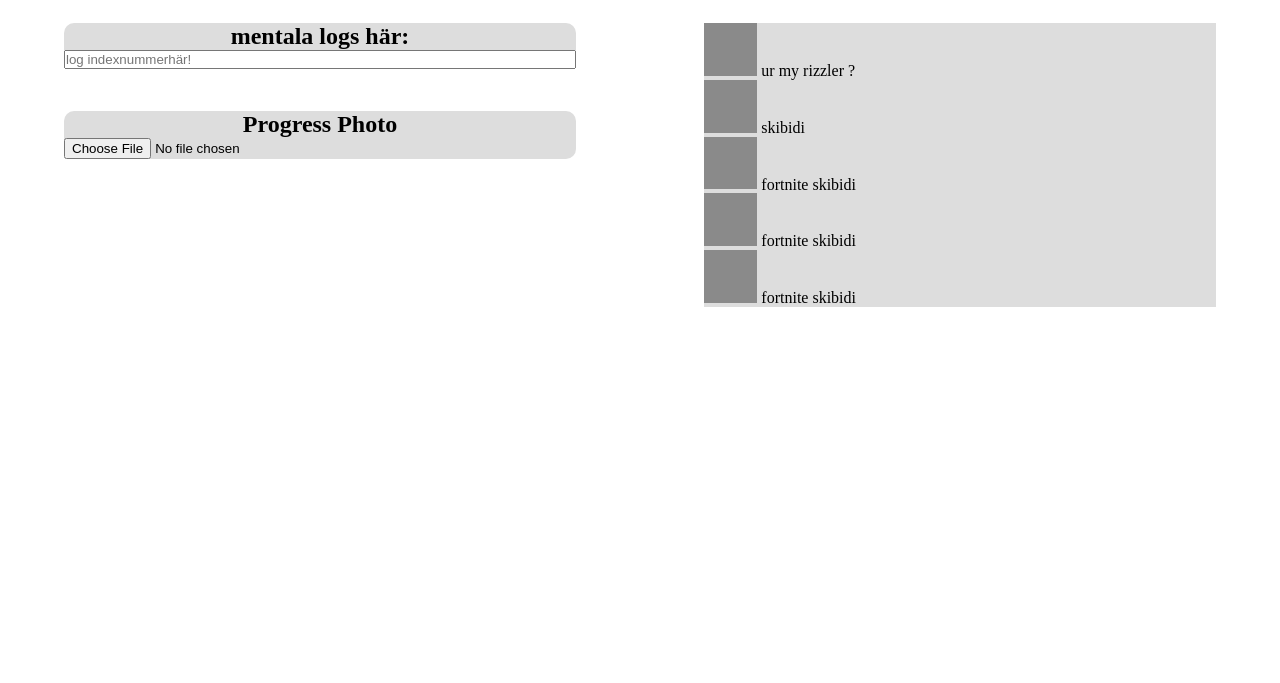
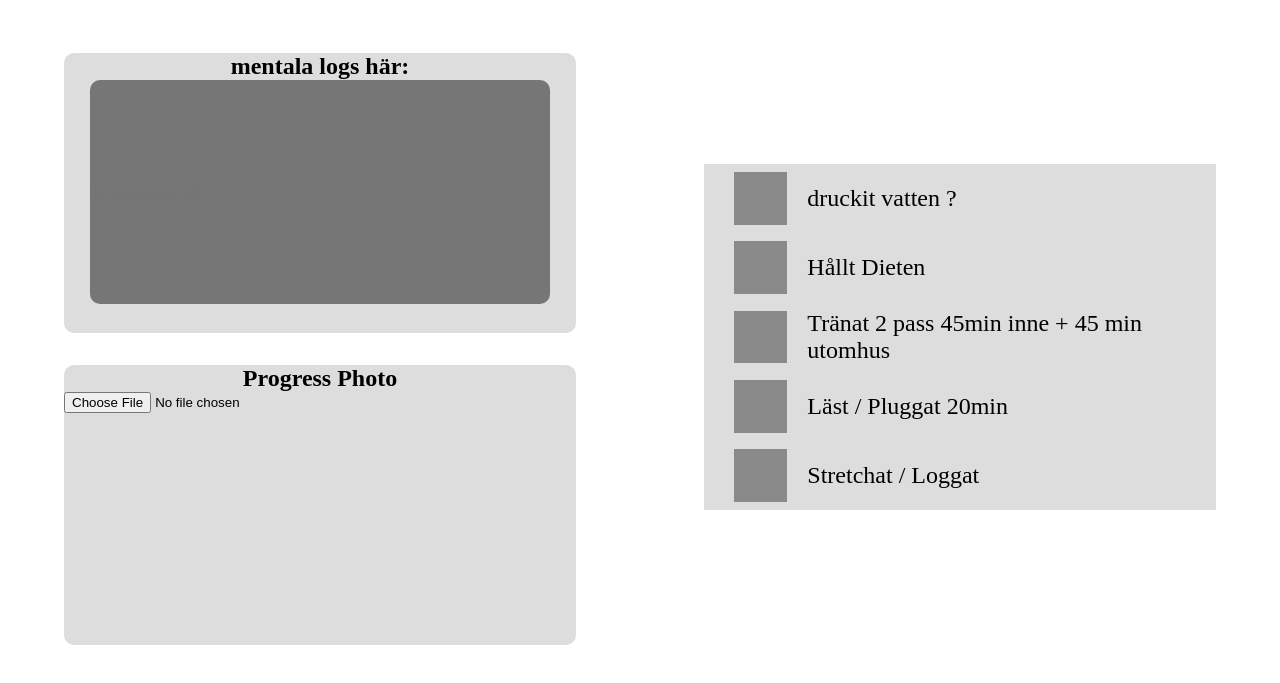
Before and after one commit to m4rreParre/75-hard-calendar, a plain HTML site: page opened-Element.html in a window 1280 px wide. Shown: the part 81-764 px from the top of the page. Drawn offline with Linux system fonts and the light colour scheme; a web font is replaced by a local one.

Commit message:
Refactor HTML structure and improve CSS styles for mental logs and progress photo sections

```diff
--- a/opened-Element.html
+++ b/opened-Element.html
@@ -1,14 +1,18 @@
 <!DOCTYPE html>
 <html lang="en">
+
 <head>
     <meta charset="UTF-8">
     <meta name="viewport" content="width=device-width, initial-scale=1.0">
     <link rel="preconnect" href="https://fonts.googleapis.com">
     <link rel="preconnect" href="https://fonts.gstatic.com" crossorigin>
-    <link href="https://fonts.googleapis.com/css2?family=Chivo+Mono:ital,wght@0,100..900;1,100..900&family=DM+Sans:ital,opsz,wght@0,9..40,100..1000;1,9..40,100..1000&family=Libre+Caslon+Display&family=Monsieur+La+Doulaise&family=Rochester&family=Viaoda+Libre&display=swap" rel="stylesheet">
+    <link
+        href="https://fonts.googleapis.com/css2?family=Chivo+Mono:ital,wght@0,100..900;1,100..900&family=DM+Sans:ital,opsz,wght@0,9..40,100..1000;1,9..40,100..1000&family=Libre+Caslon+Display&family=Monsieur+La+Doulaise&family=Rochester&family=Viaoda+Libre&display=swap"
+        rel="stylesheet">
     <link rel="stylesheet" href="style.css">
     <title>(js here for the title of the day like("day one day two"))</title>
 </head>
+
 <body>
     <h1>PlaceHolder - Dag</h1>
     <main class="main-container">
@@ -27,26 +31,24 @@
             <div class="checkbox-holder">
                 <label>
                     <input type="checkbox" label="">
-                ur my rizzler ?
+                    <p>druckit vatten ?</p>
                 </label>
                 <label>
                     <input type="checkbox" label="">
-                skibidi
+                    <p>Hållt Dieten</p>
                 </label>
                 <label>
                     <input type="checkbox" label="">
-                fortnite skibidi
-            </label>
+                   <p> Tränat 2 pass 45min inne + 45 min utomhus</p> </label>
                 <label>
                     <input type="checkbox" label="">
-                fortnite skibidi
-            </label>
+                  <p>  Läst / Pluggat 20min</p> </label>
                 <label>
                     <input type="checkbox" label="">
-                fortnite skibidi
-            </label>
+                <p>Stretchat / Loggat </p></label>
             </div>
         </div>
     </main>
 </body>
+
 </html>
--- a/style.css
+++ b/style.css
@@ -19,32 +19,32 @@ body > .main-container{
     flex-direction: row;
     justify-content: space-around;
     width: 100%;
-    height: 90vh;
 }
 .mental-logs{
+    margin: 40px 0 0 0;
     border-radius: 10px;
     display: flex;
     flex-direction: column;
+    align-items: center;
     width: 100%;
     margin-bottom: 2rem;
     background-color: #dddddd;
+    height: 35vh;
 }
 .container{
     display: flex;
     flex-direction: column;
     width: 40%;
-    margin-bottom: 2rem;
-    margin: 10px;
     height: 100%;
 }
 .progress-photo{
     border-radius: 10px;
-    margin:10px 0 0 0;
     display: flex;
     flex-direction: column;
     width: 100%;
-    margin-bottom: 2rem;
+    margin-bottom: 1rem;
     background-color: #dddddd;
+    height: 35vh;
 }
 .checkbox-holder{
     background-color: #dddddd;
@@ -67,6 +67,25 @@ div {
     text-align: center;
 }
 
+input[type="text"]{
+    font-family: "Chivo Mono", serif;
+    font-weight: 400;
+    display: block;
+    background: #767676 ;
+    color: white;
+    box-shadow: none;
+    border-radius: 10px;
+    height: 80%;
+    width: 90%;
+    border: none;
+    text-align: left;
+
+}
+input[type="text"]:focus{
+    border: 1px solid #dddddd;
+    outline: none;
+}
+
 #grid{
     width: 100%;
     display: grid;
@@ -77,9 +96,22 @@ div {
     width: 80%;
     margin: 0 auto;
 }
-
+label{
+    font-size: 1.5rem;
+    font-weight: 400;
+    font-family: "Chivo Mono", serif;
+    margin: 0.5rem 0;
+    display: flex;
+    align-items: center;
+    padding-left: 30px;
+}
+label > p{
+    margin: 0 0 0 20px;
+    padding: 0;
+    text-align: left;
+}
 input[type="checkbox"] {
-    width: 4em;
+    min-width: 4em;
     height: 3.3rem;
     outline: none;
     border: none;
@@ -90,13 +122,13 @@ input[type="checkbox"] {
 input[type="checkbox"]:checked {
     background-color: rgb(124, 228, 158);
 }
-input:hover {
+input[type="checkbox"]:hover {
     cursor: pointer;
     background-color: rgb(19, 19, 19);
 }
 @media screen and (min-width: 1300px) {
 input[type="checkbox"] {
-    width: 6em;
+    min-width: 6em;
     height: 4.6rem;
 }
 
```
Lines whose indentation alone changed are shown as unchanged.
